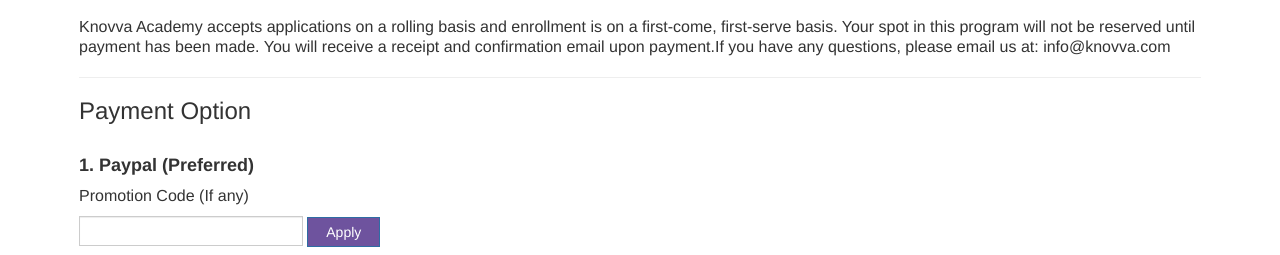
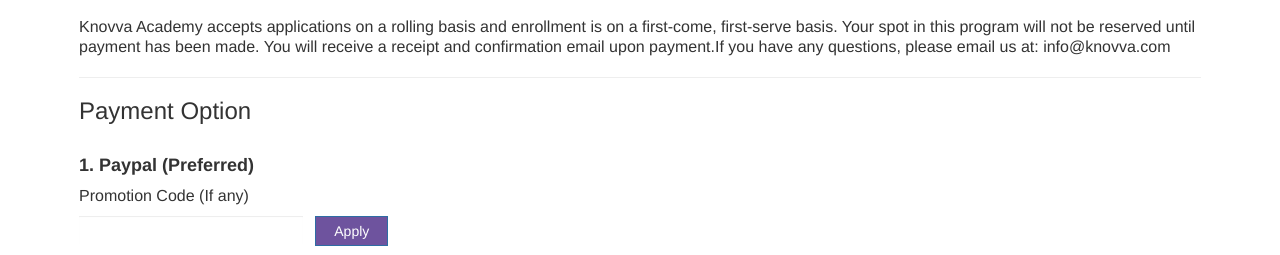
Before and after one commit to xuezhouappdev/knovva, a PHP site: page /payment.php in a window 1280 px wide. Shown: the part 247-502 px from the top of the page. Run offline with PHP 8.4, Linux system fonts and the light colour scheme; some libraries are stand-ins or nearby versions; some web fonts are replaced.

Commit message:
updaetd payment

```diff
--- a/css/payment.css
+++ b/css/payment.css
@@ -36,12 +36,14 @@
       line-height: 20px; }
     .main .container input:nth-child(6) {
       border-radius: 0;
-      width: 30%; }
+      width: 30%;
+      border: none; }
     .main .container #apply-btn {
       display: inline-block;
       padding: 4px 18px;
       border-radius: 0;
-      background: #6E539E; }
+      background: #6E539E;
+      margin-left: 8px; }
       .main .container #apply-btn:hover {
         background: #8970b4; }
 
--- a/css/payment.scss
+++ b/css/payment.scss
@@ -49,6 +49,7 @@
     input:nth-child(6) {
         border-radius: 0;
         width: 30%;
+        border: none;
       }
 
     #apply-btn {
@@ -57,6 +58,7 @@
         padding: 4px 18px;
         border-radius: 0;
         background: $primary;
+        margin-left: 8px;
 
         &:hover {
           background: lighten($primary,10);
```
